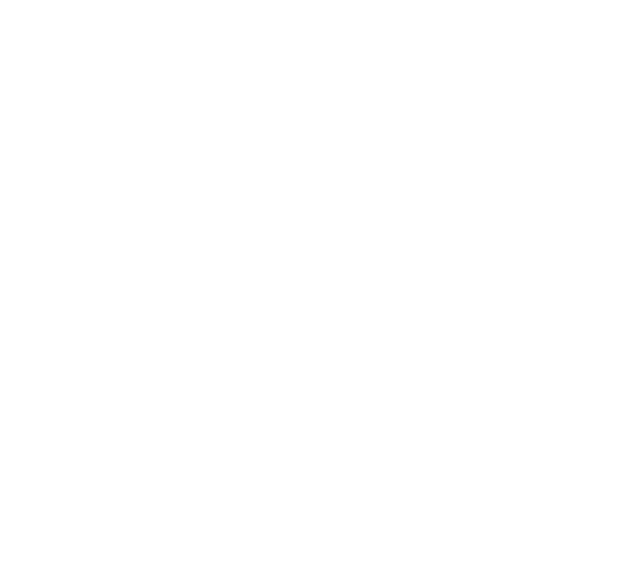
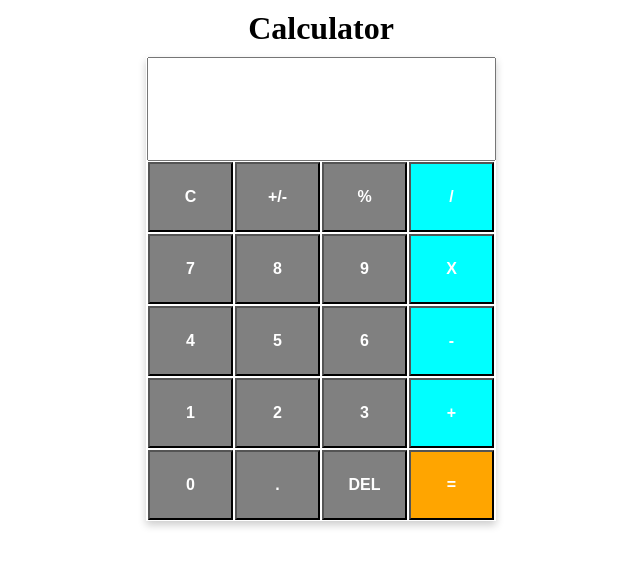
Before and after one commit to maksud28/project-two, a plain HTML site: page index.html in a window 1280 px wide. Shown: the whole page, without its empty margins (319-959 px from the left). Drawn offline with Linux system fonts and the light colour scheme.

Commit message:
update calculator html & css data

```diff
--- a/index.html
+++ b/index.html
@@ -8,5 +8,51 @@
 
     <link rel="stylesheet" href="./style.css" />
   </head>
-  <body></body>
+  <body>
+    <div class="cal-container">
+      <h1>Calculator</h1>
+      <div class="cal-box">
+        <div class="cal-input">
+          <input type="text" id="cal-input-data" maxlength="10" />
+        </div>
+        <div class="cal-body">
+          <div>
+            <input type="button" class="btn" value="C" />
+            <input type="button" class="btn" value="+/-" />
+            <input type="button" class="btn" value="%" />
+            <input type="button" class="btn btn-style" value="/" />
+          </div>
+          <div>
+            <input type="button" class="btn" value="7" />
+            <input type="button" class="btn" value="8" />
+            <input type="button" class="btn" value="9" />
+            <input type="button" class="btn btn-style" value="X" />
+          </div>
+          <div>
+            <input type="button" class="btn" value="4" />
+            <input type="button" class="btn" value="5" />
+            <input type="button" class="btn" value="6" />
+            <input type="button" class="btn btn-style" value="-" />
+          </div>
+          <div>
+            <input type="button" class="btn" value="1" />
+            <input type="button" class="btn" value="2" />
+            <input type="button" class="btn" value="3" />
+            <input type="button" class="btn btn-style" value="+" />
+          </div>
+          <div>
+            <input type="button" class="btn" value="0" />
+            <input type="button" class="btn" value="." />
+            <input type="button" class="btn" value="DEL" />
+            <input
+              type="button"
+              class="btn btn-style"
+              style="background-color: orange"
+              value="="
+            />
+          </div>
+        </div>
+      </div>
+    </div>
+  </body>
 </html>
--- a/style.css
+++ b/style.css
@@ -2,3 +2,45 @@
   margin: 0;
   padding: 0;
 }
+h1 {
+  margin-top: 10px;
+  text-align: center;
+}
+.cal-box {
+  margin: 0 auto;
+  max-width: 350px;
+  text-align: center;
+  box-shadow: 0 4px 8px 0 rgba(0, 0, 0, 0.2);
+  margin-top: 10px;
+  font-size: 0;
+}
+.cal-box:hover {
+  box-shadow: 0 16px 32px 0 rgba(0, 0, 0, 0.2);
+}
+.cal-input #cal-input-data {
+  width: 335px;
+  height: 100px;
+  font-size: 32px;
+  font-weight: bold;
+  text-align: right;
+  padding: 0 5px;
+  letter-spacing: 2px;
+}
+
+.btn {
+  width: 85px;
+  height: 70px;
+  font-weight: bold;
+  font-size: 16px;
+  margin: 1px;
+  background-color: gray;
+  color: white;
+}
+
+.btn-style {
+  background-color: cyan;
+}
+
+.btn:hover {
+  background-color: blueviolet;
+}
```
